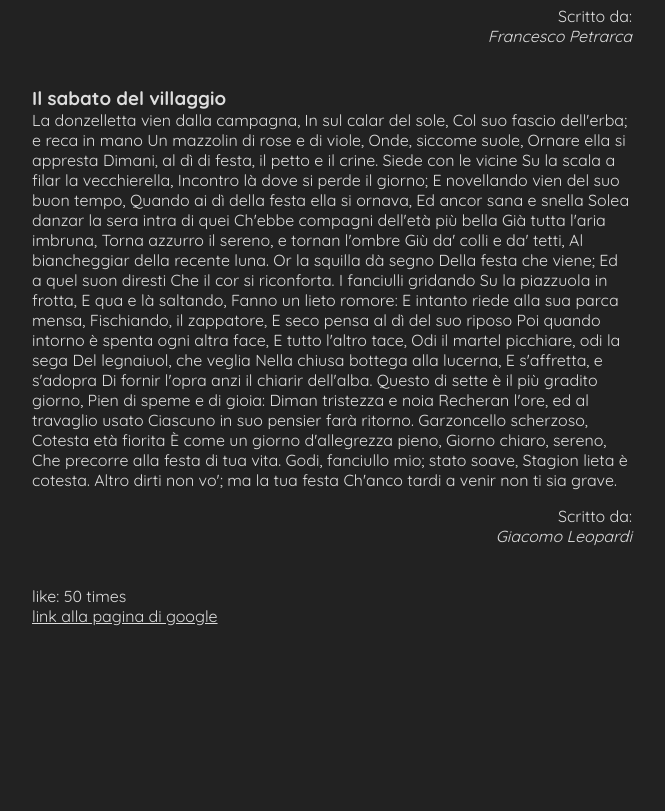
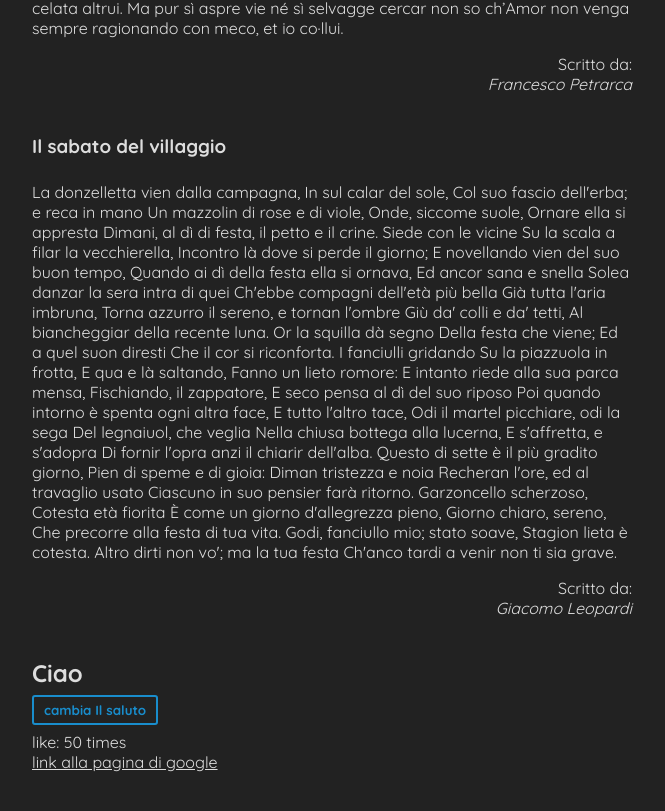
Before and after one commit to 182Marco/dojo-blog, a React (Create React App) app: page / in a window 1280 px wide. Shown: the part 795-1606 px from the top of the page, without its empty margins (308-973 px from the left). Before the commit the page ends 1481 px from the top, so only its background shows below. Built offline with nearby package versions, Linux system fonts and the light colour scheme; the HTML template or start-up script is replaced by a standard one.

Commit message:
riorovato hook e component inserito in altro component

```diff
--- a/src/Bloglist.js
+++ b/src/Bloglist.js
@@ -11,7 +11,7 @@ const Bloglist = (props) => {
       <h2>{title}</h2>
       {blogs.map((blog) => (
         <div className='blog-preview' key={blog.id}>
-          <h3>{blog.title}</h3>
+          <h3 className='artTitle'>{blog.title}</h3>
           <p>{blog.body}</p>
           <p className='author'>
             Scritto da: <br /> <em> {blog.author} </em>
--- a/src/Home.js
+++ b/src/Home.js
@@ -1,5 +1,6 @@
 import { useState } from 'react';
 import Bloglist from './Bloglist';
+import Prova from './Prova';
 
 const Home = () => {
   const [blogs, setBlogs] = useState([
@@ -50,6 +51,7 @@ const Home = () => {
         39. sentivo mia madre… poi nulla…
         40. sul far della sera.`,
       author: 'Giovanni Pascoli',
+      id: '3908',
     },
     {
       title: 'Solo et pensoso ',
@@ -71,6 +73,7 @@ const Home = () => {
       cercar non so ch’Amor non venga sempre
       ragionando con meco, et io co·llui.`,
       author: 'Francesco Petrarca',
+      id: '3909',
     },
     {
       title: 'Il sabato del villaggio',
@@ -126,11 +129,13 @@ const Home = () => {
       Altro dirti non vo'; ma la tua festa
       Ch'anco tardi a venir non ti sia grave.`,
       author: 'Giacomo Leopardi',
+      id: '3749',
     },
   ]);
   return (
     <div className='home'>
       <Bloglist classList='bolgEl' blogs={blogs} title='I componimenti' />
+      <Prova />
     </div>
   );
 };
--- /dev/null
+++ b/src/Prova.js
@@ -0,0 +1,16 @@
+import { useState } from 'react';
+
+const Prova = () => {
+  let [x, setX] = useState(`Ciao`);
+  const cambiaSaluto = () => {
+    x === `Ciao` ? setX(`Buongiorno`) : setX(`Ciao`);
+  };
+  return (
+    <div>
+      <h2>{x}</h2>
+      <button onClick={cambiaSaluto}>cambia Il saluto</button>
+    </div>
+  );
+};
+
+export default Prova;
--- a/src/index.css
+++ b/src/index.css
@@ -57,6 +57,10 @@ button:hover {
   margin: 5vh 0;
 }
 
+.artTitle {
+  margin-bottom: 3vh;
+}
+
 .author {
   margin: 2vh 0;
   text-align: right;
```
